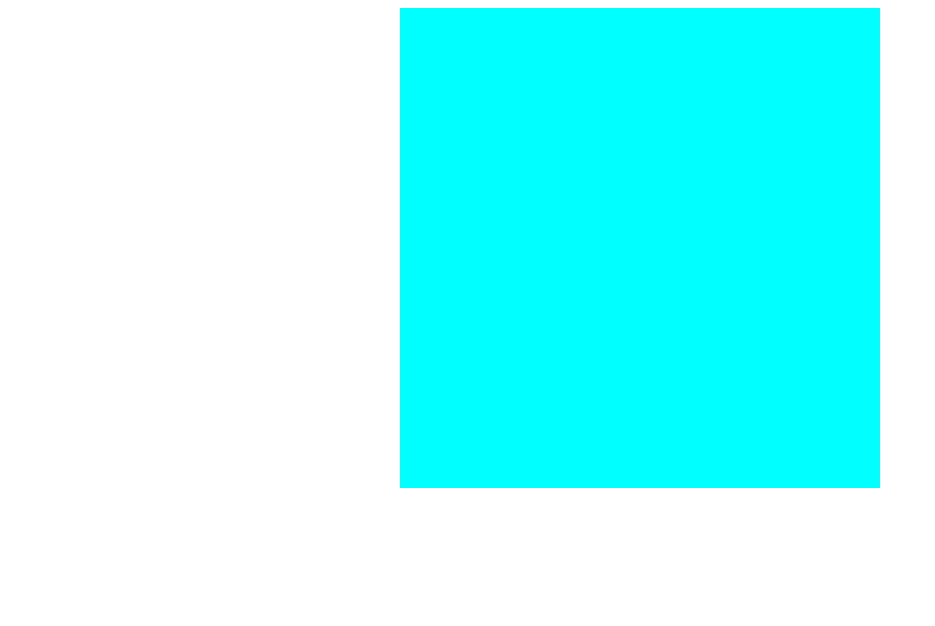
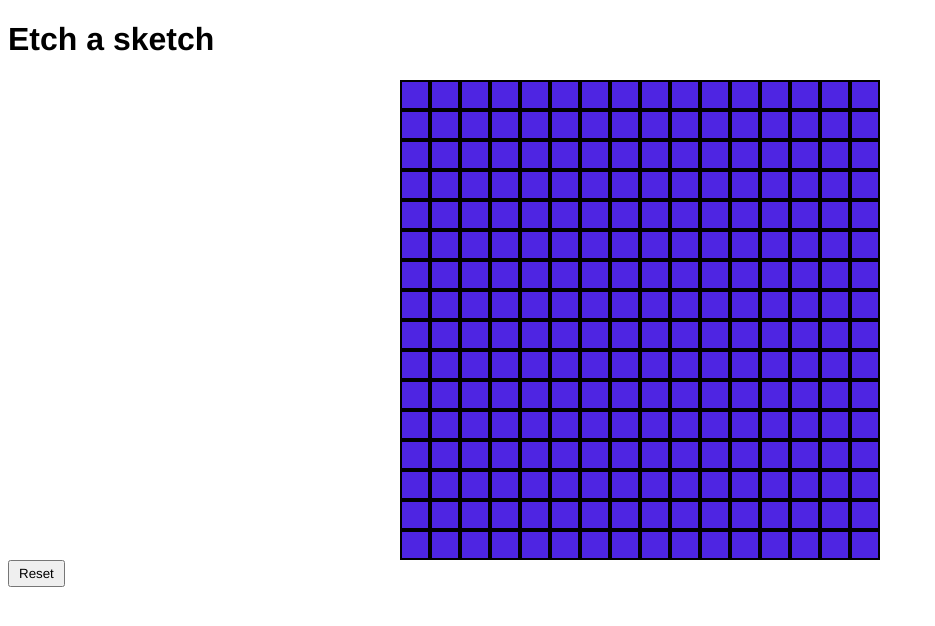
Before and after one commit to prnvjn/etch-a-sketch, a plain HTML site: page index.html in a window 1280 px wide. Shown: the whole page, without its empty margins (0-935 px from the left). Drawn offline with Linux system fonts and the light colour scheme.

Commit message:
reset and etch working

```diff
--- a/index.html
+++ b/index.html
@@ -7,7 +7,9 @@
     <link rel="stylesheet" href="./style.css">
 </head>
 <body>
+    <h1>Etch a sketch</h1>
     <div class="" id="container"></div>
+    <button id="reset">Reset</button>
 </body>
 <script src="./script.js"></script>
 </html>
--- a/script.js
+++ b/script.js
@@ -1,8 +1,25 @@
 const container = document.querySelector("#container")
-
+const reset = document.querySelector('#reset')
+//for creating the grid
 for (let i = 0 ; i < 256;i++){
     const div = document.createElement('div')
     div.classList = "element"
 
    container[i]=container.appendChild(div)
 }
+//for hover
+const elements = document.querySelectorAll(".element")
+elements.forEach((element)=>
+element.addEventListener('mousemove', (e)=>{
+    e.target.classList.add('highLight')
+} )
+)
+// reset the code
+
+elements.forEach((element)=>
+reset.addEventListener('click',()=>{
+    if(element.classList.contains('highLight')){
+        element.classList.remove('highLight')
+    }
+})
+)
--- a/style.css
+++ b/style.css
@@ -1,15 +1,25 @@
+*{
+    font-family: Helvetica;
+}
 #container{
     width: 480px;
     height: 480px;
     display: flex;
    flex-wrap: wrap;
    margin: auto ;
+
 }
 .element{
     box-sizing: border-box;
     width: 30px;
     height: 30px;
-    background-color: aqua;
+    background-color:rgb(78, 37, 226);
+    border: 2px solid
+}
+.highLight{
+    background-color: rgb(182, 182, 35);
+}
 
-
+#reset{
+ padding: 4px 9px;
 }
```
